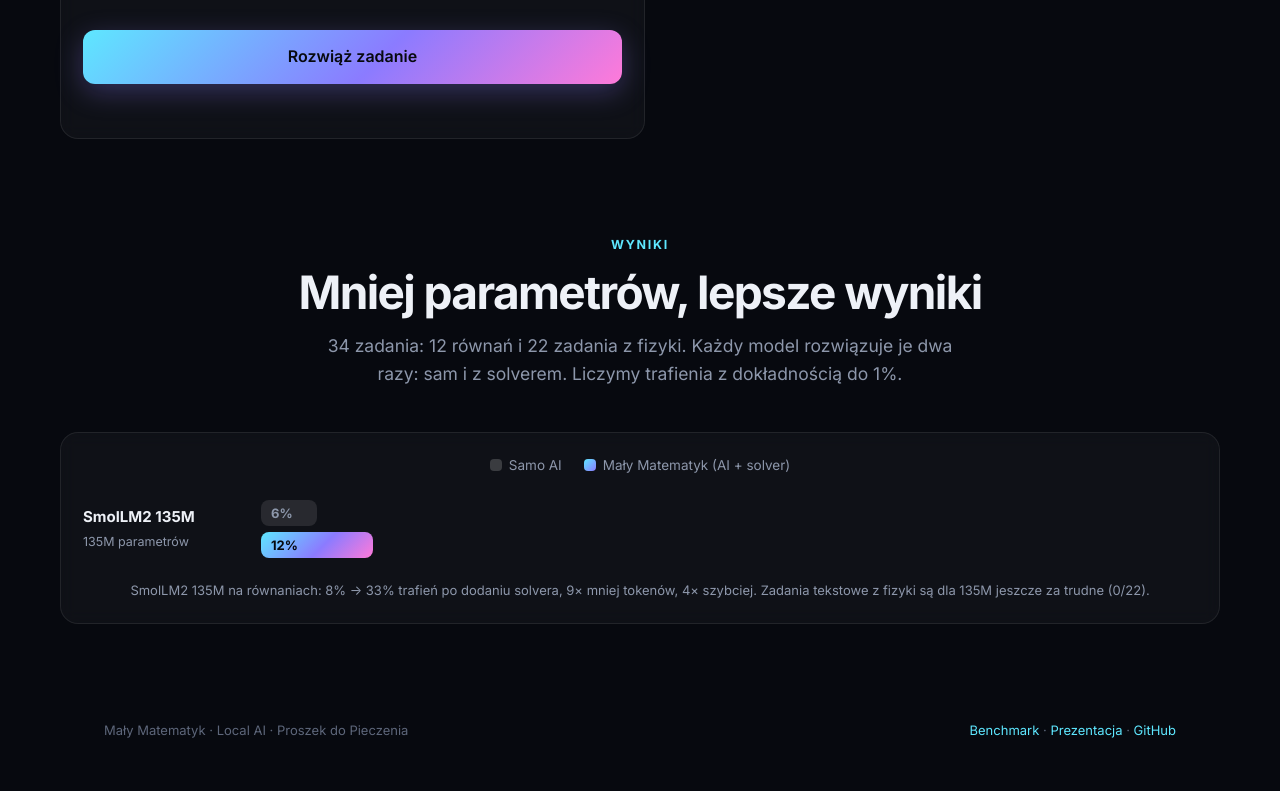
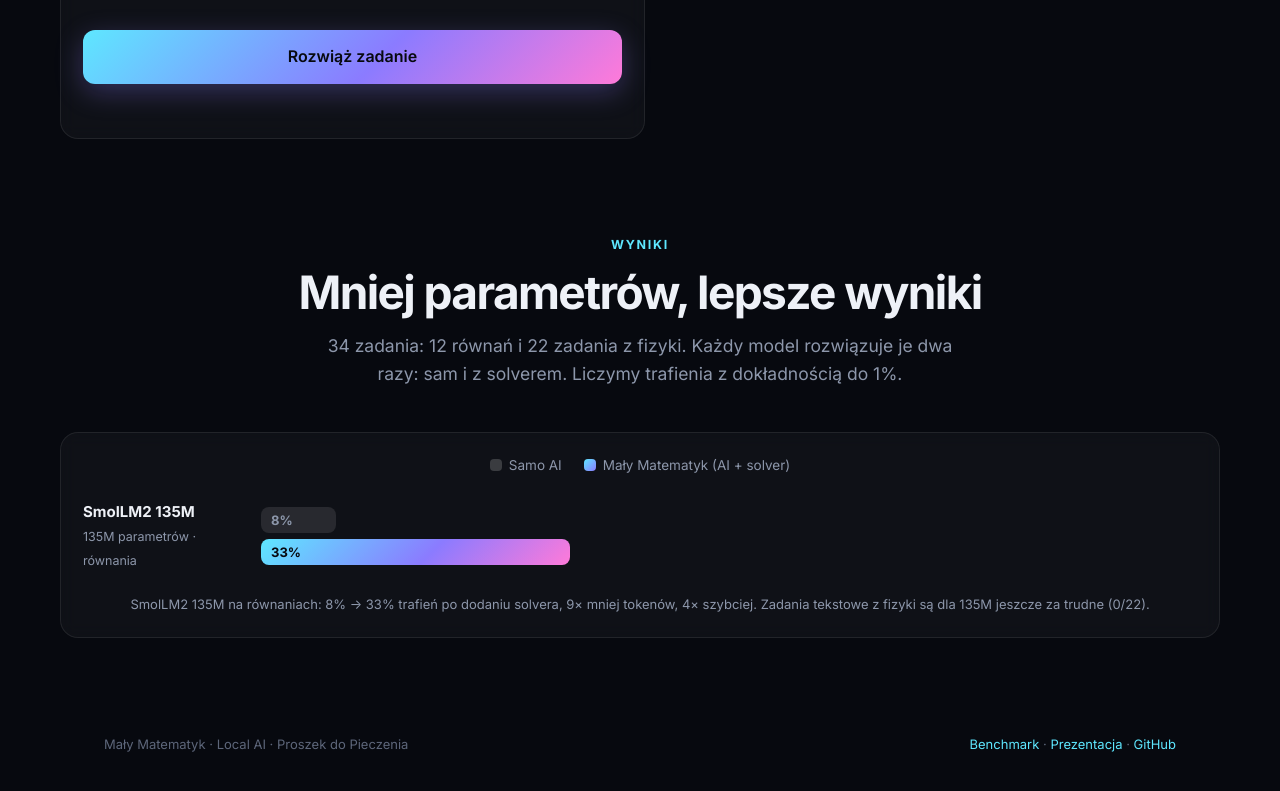
Before and after one commit to Rainbow2K/maly-matematyk, a website: page index.html in a window 1280 px wide. Shown: the part 1941-2732 px from the top of the page. Drawn offline with Linux system fonts and the light colour scheme.

Commit message:
Strona: wykres wyników dla równań

```diff
--- a/index.html
+++ b/index.html
@@ -137,9 +137,9 @@ solver → x = <span class="g">30.29 m</span>  (sprawdzone)</div>
     for (const r of rows) (by[r.label] ||= { params: r.params })[r.mode] = r;
     const bars = [];
     for (const [label, m] of Object.entries(by)) {
-      const pct = (r) => r ? Math.round(100 * r.correct / r.n) : 0;
+      const pct = (r) => r ? Math.round(100 * (r.equation ? r.equation[0] / r.equation[1] : r.correct / r.n)) : 0;
       const div = document.createElement('div'); div.className = 'c-row';
-      div.innerHTML = `<div class="lbl"><b>${label}</b><span>${(m.params / 1e6).toFixed(0)}M parametrów</span></div>
+      div.innerHTML = `<div class="lbl"><b>${label}</b><span>${(m.params / 1e6).toFixed(0)}M parametrów · równania</span></div>
         <div class="c-bars"><div class="c-bar d" data-w="${pct(m.direct)}">${pct(m.direct)}%</div><div class="c-bar s" data-w="${pct(m.solver)}">${pct(m.solver)}%</div></div>`;
       chart.append(div);
     }
```
